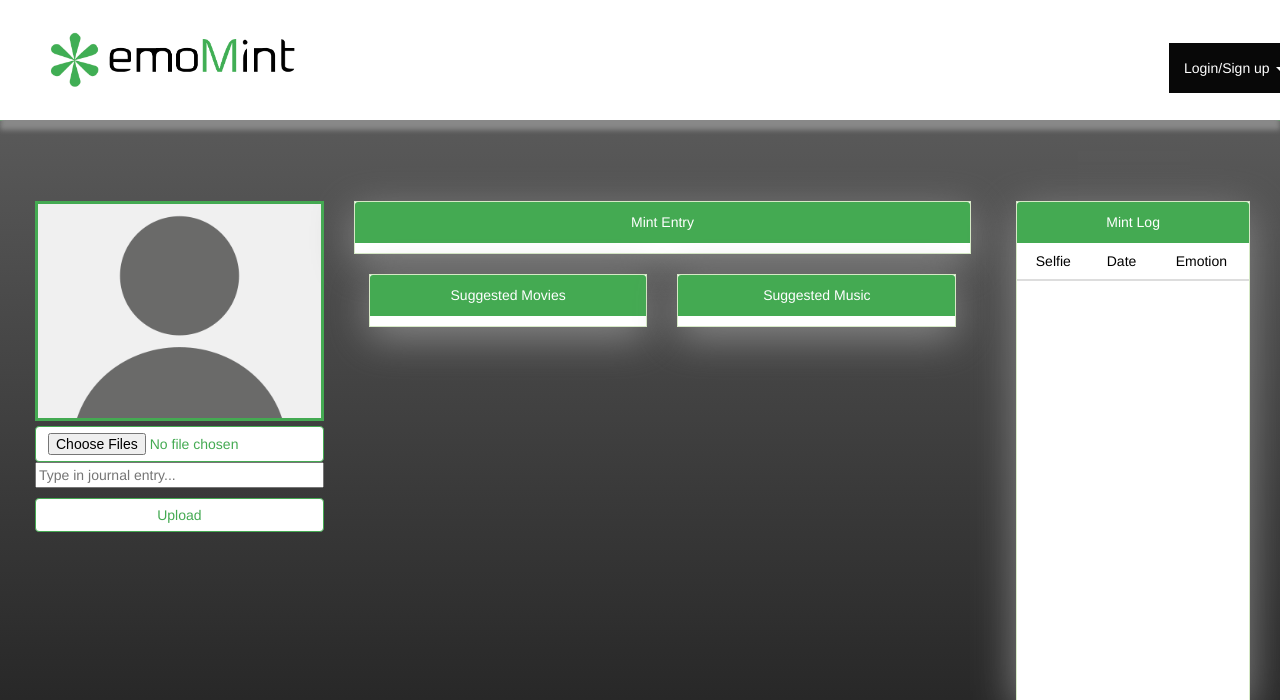
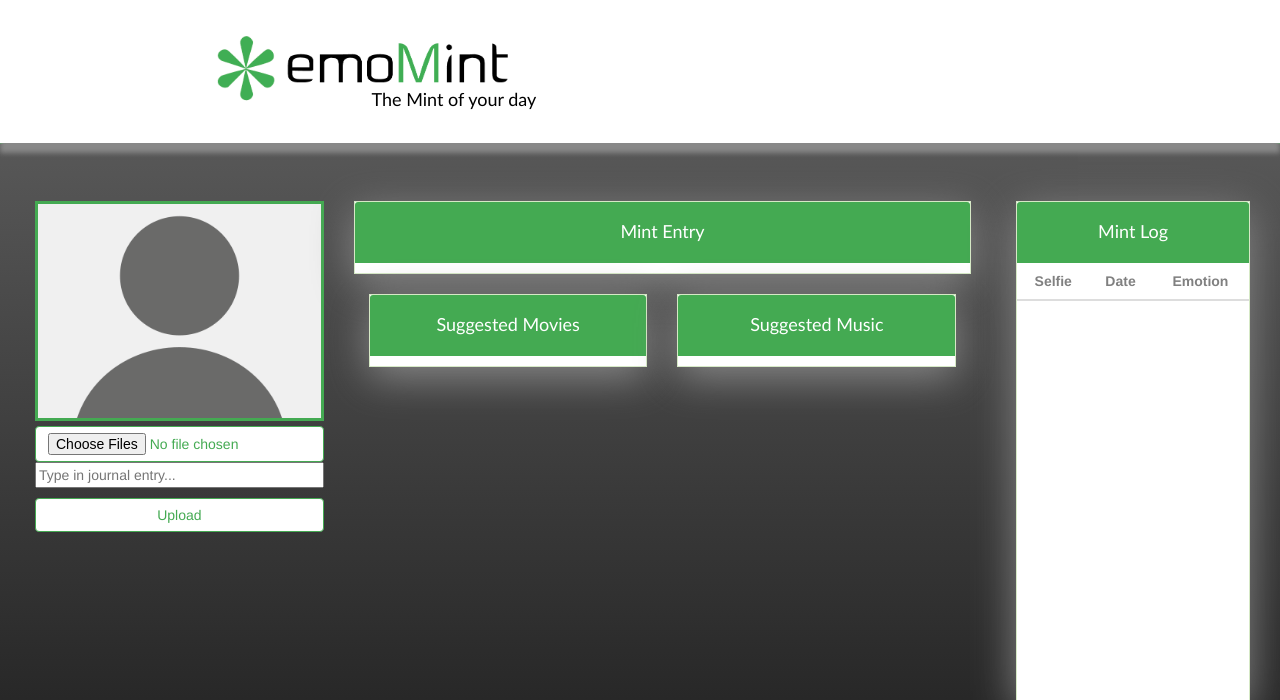
Before and after one commit to ceejayvarias/emoMint, a PHP site: page / in a window 1280 px wide; the page is wider, and only the part inside the window is pictured. Shown: the top 700 px of that part. Run offline with PHP 8.4, Linux system fonts and the light colour scheme; lists and menus that the app fills with data are empty; some libraries are stand-ins or nearby versions.

Commit message:
changed font-type and other stuff

```diff
--- a/assets/css/style.css
+++ b/assets/css/style.css
@@ -12,6 +12,31 @@
     /*height: 100%;*/
     margin: 0 auto;
     clear: both;
+}
+
+.table>tbody>tr>td, .table>tbody>tr>th, .table>tfoot>tr>td, .table>tfoot>tr>th, .table>thead>tr>td, .table>thead>tr>th {
+    padding: 8px;
+    line-height: 1.42857143;
+    vertical-align: middle;
+    border-top: 1px solid #ddd;
+    color:gray;
+}
+
+#slogan {
+    font-size: 25px;
+    color: black;
+    position: relative;
+    left: 35%;
+    float: left;
+    top: 70px;
+    /* right: 30px; */
+    font-family: calibri;
+    font-size: 18px;
+}
+
+th{
+  color:#44aa52;
+  font-weight:bolder;
 }
 
 h1{
@@ -168,6 +193,7 @@
     color: #ffffff;
     background-color: #44aa52;
     border-color: #44aa52;
+    font-family: "calibri", serif;
 }
 
 .panel-success{
--- a/index.html
+++ b/index.html
@@ -20,14 +20,16 @@
 						<span class="icon-bar"></span>
 						</button>
 						<img class="emoMintLogo" src="assets/branding/logo.png">
+						<h3 id="slogan">The Mint of your day</h3>
 						<a id="logo" class="navbar-brand"  href="#"  ></a>
 					</div>
+
 					<!-- Navbar -->
 					<div class="collapse navbar-collapse" id="myNavbar">
 						<ul class="nav navbar-nav">
 							<!-- <li id="1"><a href="#photoBooth ">Snap Your Emotion</a></li> -->
-							<!-- 	<li id ="2"><a href="#mintOfTheDay"> Mint of your day</a></li>
-							<li id="3"><a href="#mintLog">Mint Log</a></li> -->
+							<!-- 	<li id ="2"> -->
+							<!-- <li id="3"><a href="#mintLog">Mint Log</a></li> -->
 
 							<li class="dropdown"><a class="dropdown-toggle" data-toggle="dropdown" href="#">Login/Sign up <span class="caret"></span></a>
 							<ul class="dropdown-menu btn btn-sucess">
@@ -74,7 +76,11 @@
 					<div class="col-lg-8">
 						<div class="row">
 							<div class="panelEntry panel panel-success">
-								<div class="panel-heading">Mint Entry</div>
+								<div class="panel-heading">
+
+								     <h4>Mint Entry</h4>
+
+								</div>
 								<div id="selfie"></div>
 								<p id="entry"></p>
 							</div>
@@ -82,14 +88,14 @@
 						<div class="row">
 							<div class="col-lg-6">
 								<div class="panelLog panel panel-success">
-									<div class="panel-heading">Suggested Movies</div>
+									<div class="panel-heading"><h4>Suggested Movies</h4></div>
 									<ul id="poster">
 									</ul>
 								</div>
 							</div>
 							<div class="col-lg-6">
 								<div class="panelLog panel panel-success">
-									<div class="panel-heading">Suggested Music</div>
+									<div class="panel-heading"><h4>Suggested Music</h4></div>
 									<ul id="cover">
 									</ul>
 								</div>
@@ -99,7 +105,7 @@
 					<div class="col-lg-4">
 						<div id="mintLog" class="container">
 							<div class="panel panel-success" id="panelMint">
-								<div class="panel-heading">Mint Log</div>
+								<div class="panel-heading"><h4>Mint Log</h4></div>
 								<div class="table-responsive">
 									<table class="table table-fixed">
 										<thead>
@@ -148,24 +154,7 @@
 <div class ="row" id="thirdRow">
 <div id="signUp" class="container">
 	<div class="container signup">
-		<!-- <h2> Sign Up</h2>
-		<form role="form">
-			<div class="form-group has-success">
-				<label for="email">Email:</label>
-				<input type="email" class="form-control" id="signup" placeholder="Enter email">
-			</div>
-			<div class="form-group has-success">
-				<label for="pwd">Password:</label>
-				<input type="password" class="form-control" id="signup" placeholder="Enter password">
-				<label for="pwd">Re-enter Password:</label>
-				<input type="password" class="form-control" id="signup" placeholder="Re-enter password">
-			</div>
-			<div class="checkbox">
-				<label><input type="checkbox">Remember me</label>
-			</div>
-			<button type="submit" class="btn btn-default">Submit</button>
-		</form>
-	</div> -->
+		<!-- F -->
 </div>
 </div>
 </div>
```
Also changed, not shown: assets/branding/panellogo.png (added), 1 other file.
